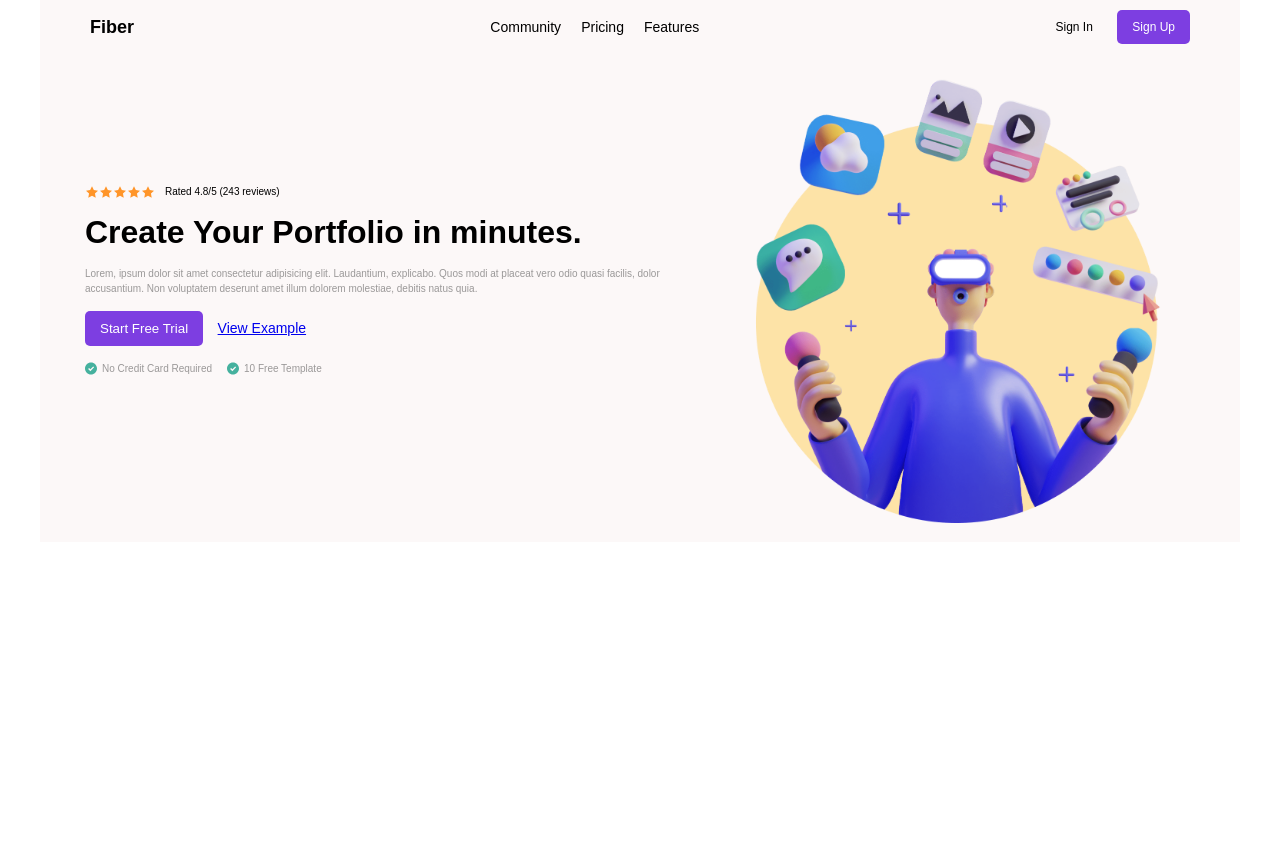
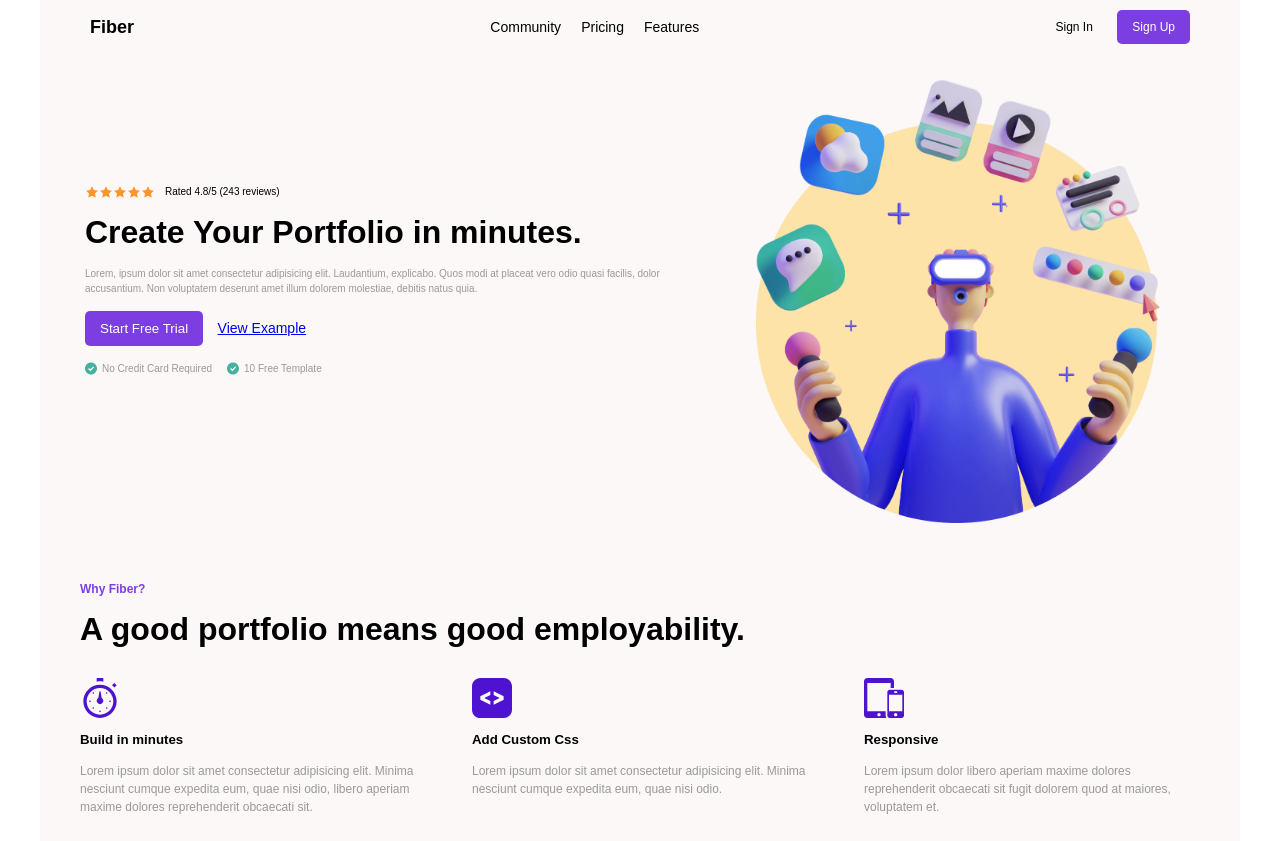
Before and after one commit to aks318/CodeWell, a plain HTML site: page Fibre Landing Page/src/index.html in a window 1280 px wide. Before the commit the page ends 800 px from the top, so only its background shows below. Drawn offline with Linux system fonts and the light colour scheme.

Commit message:
Why content created

```diff
--- a/Fibre Landing Page/src/index.css
+++ b/Fibre Landing Page/src/index.css
@@ -106,3 +106,34 @@ nav button{
 .about .hero-img img{
     max-width: 100%;
 }
+
+/* Why */
+
+.why{
+    margin-top: 50px;
+}
+.why p{
+    font-size: 12px;
+    font-weight: 700;
+    color: rgb(125, 62, 225);
+    margin: 15px 0;
+}
+.why h1{
+    width: 60%;
+    margin-bottom: 30px;
+}
+.why .reasons{
+    display: flex;
+    justify-content: space-between;
+}
+.why .reasons .sub-reason{
+    width: 30%;
+}
+.why .reasons h5{
+    margin: 10px 0;
+}
+.why .reasons p{
+    line-height: 1.5;
+    font-weight: 400;
+    color: rgb(154, 152, 152);
+}
--- a/Fibre Landing Page/src/index.html
+++ b/Fibre Landing Page/src/index.html
@@ -23,6 +23,7 @@
           </a>
         </div>
       </nav>
+      <!-- About -->
       <div class="about">
         <div class="content">
           <div class="rating">
@@ -46,17 +47,50 @@
           </div>
           <div class="checks">
             <div class="sub-check">
-                <img src="../Assets/Checkmark.svg" alt="">
-                <p>No Credit Card Required</p>
+              <img src="../Assets/Checkmark.svg" alt="" />
+              <p>No Credit Card Required</p>
             </div>
             <div class="sub-check">
-                <img src="../Assets/Checkmark.svg" alt="">
-                <p>10 Free Template</p>
+              <img src="../Assets/Checkmark.svg" alt="" />
+              <p>10 Free Template</p>
             </div>
           </div>
         </div>
         <div class="hero-img">
-            <img src="../Assets/hero-Illustration.png" alt="">
+          <img src="../Assets/hero-Illustration.png" alt="" />
+        </div>
+      </div>
+      <!-- Why -->
+      <div class="why">
+        <p>Why Fiber?</p>
+        <h1>A good portfolio means good employability.</h1>
+        <div class="reasons">
+          <div class="sub-reason">
+            <img src="../Assets/time.svg" alt="" />
+            <h5>Build in minutes</h5>
+            <p>
+              Lorem ipsum dolor sit amet consectetur adipisicing elit. Minima
+              nesciunt cumque expedita eum, quae nisi odio, libero aperiam
+              maxime dolores reprehenderit obcaecati sit.
+            </p>
+          </div>
+          <div class="sub-reason">
+            <img src="../Assets/code.svg" alt="" />
+            <h5>Add Custom Css</h5>
+            <p>
+              Lorem ipsum dolor sit amet consectetur adipisicing elit. Minima
+              nesciunt cumque expedita eum, quae nisi odio.
+            </p>
+          </div>
+          <div class="sub-reason">
+            <img src="../Assets/allSizes.svg" alt="" />
+            <h5>Responsive</h5>
+            <p>
+              Lorem ipsum dolor libero aperiam
+              maxime dolores reprehenderit obcaecati sit fugit dolorem quod at
+              maiores, voluptatem et.
+            </p>
+          </div>
         </div>
       </div>
     </div>
```
